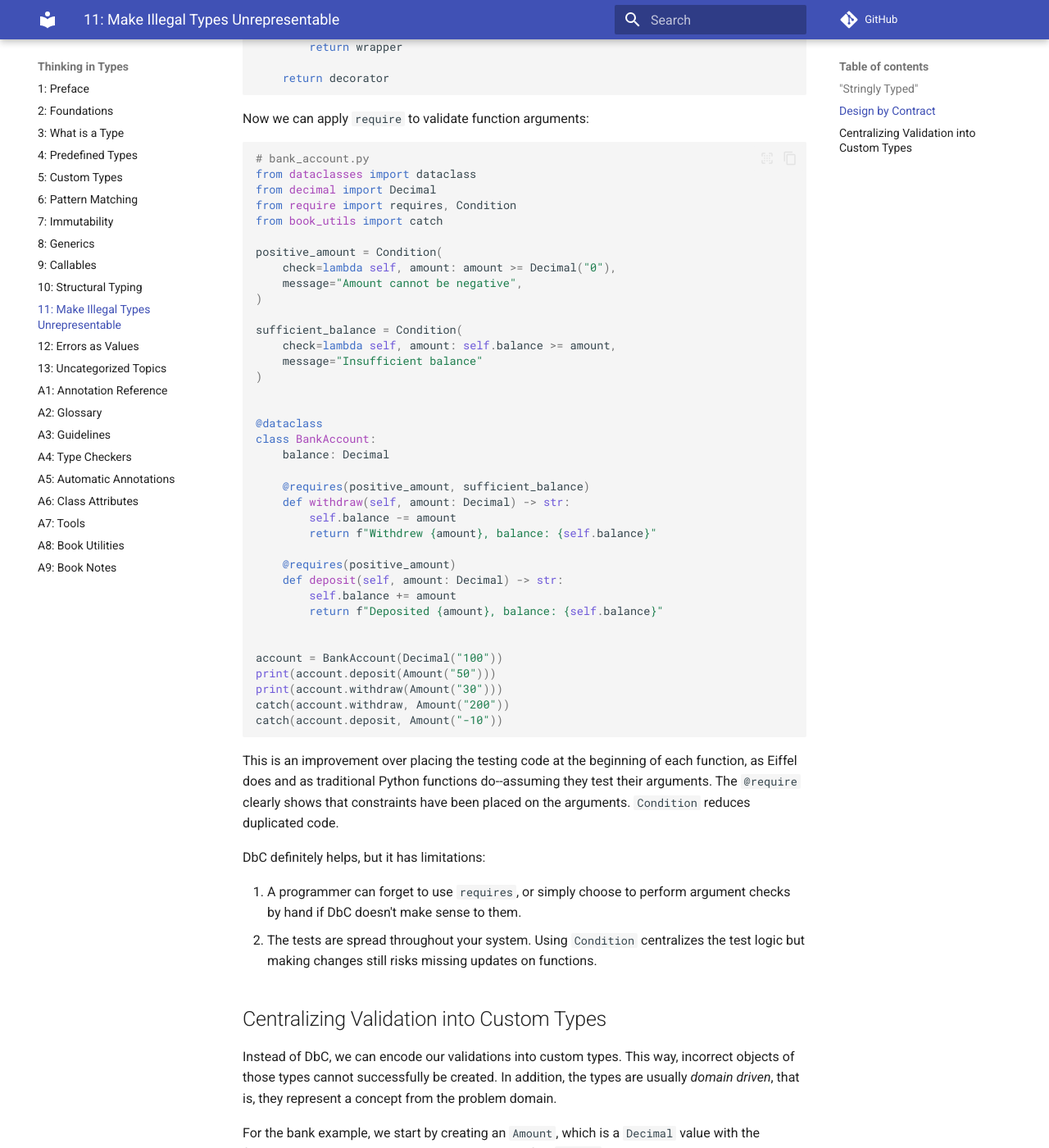
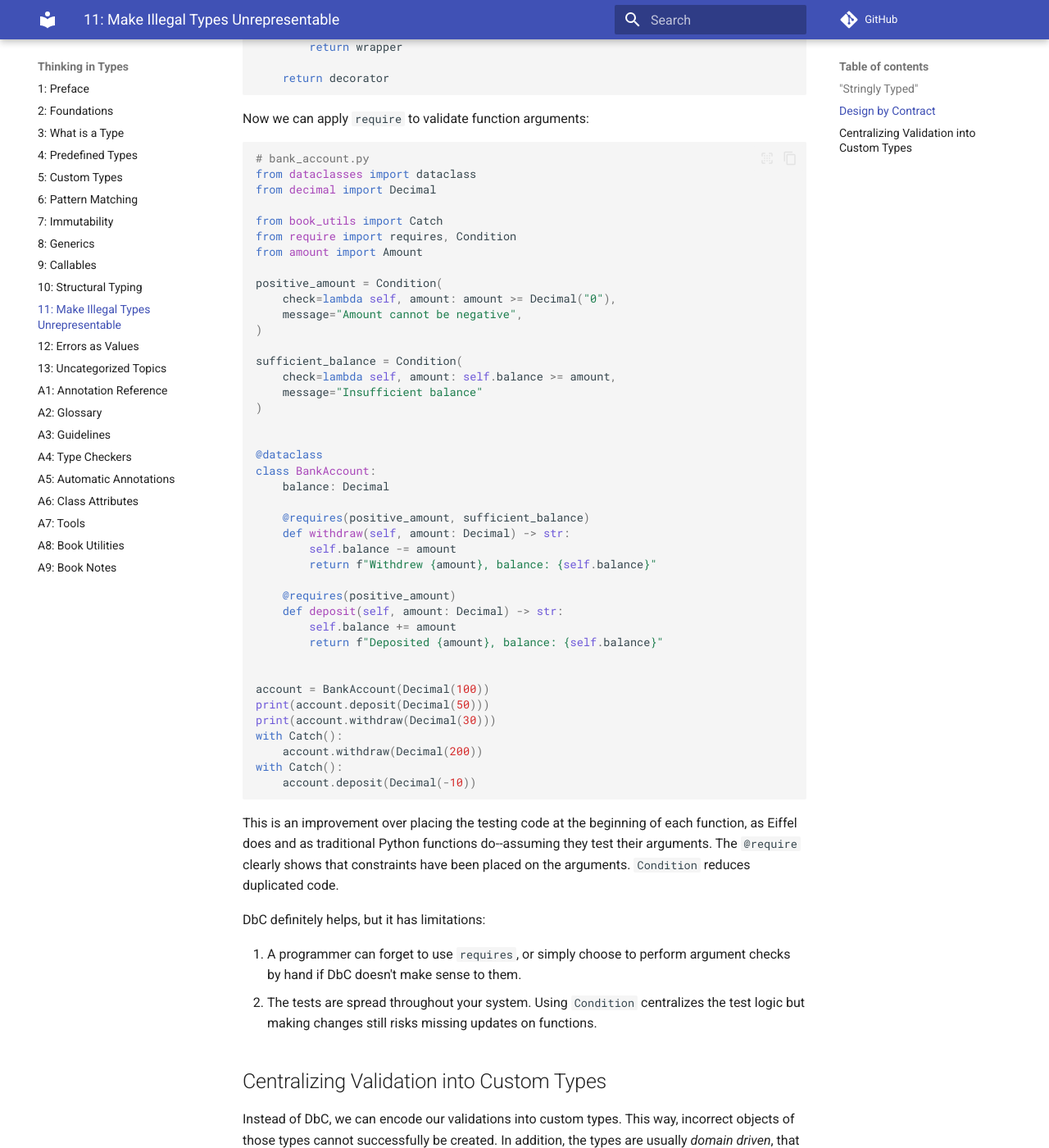
Before and after one commit to ThinkingInTypes/ThinkingInTypes.github.io, an MkDocs documentation site: the page built from Chapters/11_Make_Illegal_Types_Unrepresentable.md, in a window 1280 px wide and 1400 px high, scrolled down 2110 px. Shown: the whole window at 82% size. Built offline with MkDocs 1.6.1 and Material for MkDocs 9.7.7, drawn with Linux system fonts in a browser that asks for light colours; comment, search, counter and statistics services are not loaded; some of the changed text lies outside the part shown.

Commit message:
Update 11_Make_Illegal_Types_Unrepresentable.md

````diff
--- a/Chapters/11_Make_Illegal_Types_Unrepresentable.md
+++ b/Chapters/11_Make_Illegal_Types_Unrepresentable.md
@@ -84,8 +84,10 @@ Now we can apply `require` to validate function arguments:
 # bank_account.py
 from dataclasses import dataclass
 from decimal import Decimal
+
+from book_utils import Catch
 from require import requires, Condition
-from book_utils import catch
+from amount import Amount
 
 positive_amount = Condition(
     check=lambda self, amount: amount >= Decimal("0"),
@@ -113,11 +115,13 @@ class BankAccount:
         return f"Deposited {amount}, balance: {self.balance}"
 
 
-account = BankAccount(Decimal("100"))
-print(account.deposit(Amount("50")))
-print(account.withdraw(Amount("30")))
-catch(account.withdraw, Amount("200"))
-catch(account.deposit, Amount("-10"))
+account = BankAccount(Decimal(100))
+print(account.deposit(Decimal(50)))
+print(account.withdraw(Decimal(30)))
+with Catch():
+    account.withdraw(Decimal(200))
+with Catch():
+    account.deposit(Decimal(-10))
 ```
 
 This is an improvement over placing the testing code at the beginning of each function, as Eiffel does and as traditional Python functions do--assuming they test their arguments.
@@ -193,7 +197,7 @@ In the new, improved `BankAccount`, the need for validation disappears because i
 from dataclasses import dataclass
 from amount import Amount
 from balance import Balance
-from book_utils import catch
+from book_utils import Catch
 
 
 @dataclass
@@ -210,10 +214,12 @@ class BankAccount:
 
 
 account = BankAccount(Balance(Amount(100)))
-print(account.deposit(Amount("50")))
-print(account.withdraw(Amount("30")))
-catch(account.withdraw, Amount("200"))
-catch(account.deposit, Amount("-10"))
+print(account.deposit(Amount(50)))
+print(account.withdraw(Amount(30)))
+with Catch():
+    account.withdraw(Amount(200))
+with Catch():
+    account.deposit(Amount(-10))
 ```
 
 The code is significantly more straightforward to understand and change.
````
Also changed, not shown: other parts of Chapters/11_Make_Illegal_Types_Unrepresentable.md (+1 -1 lines).
